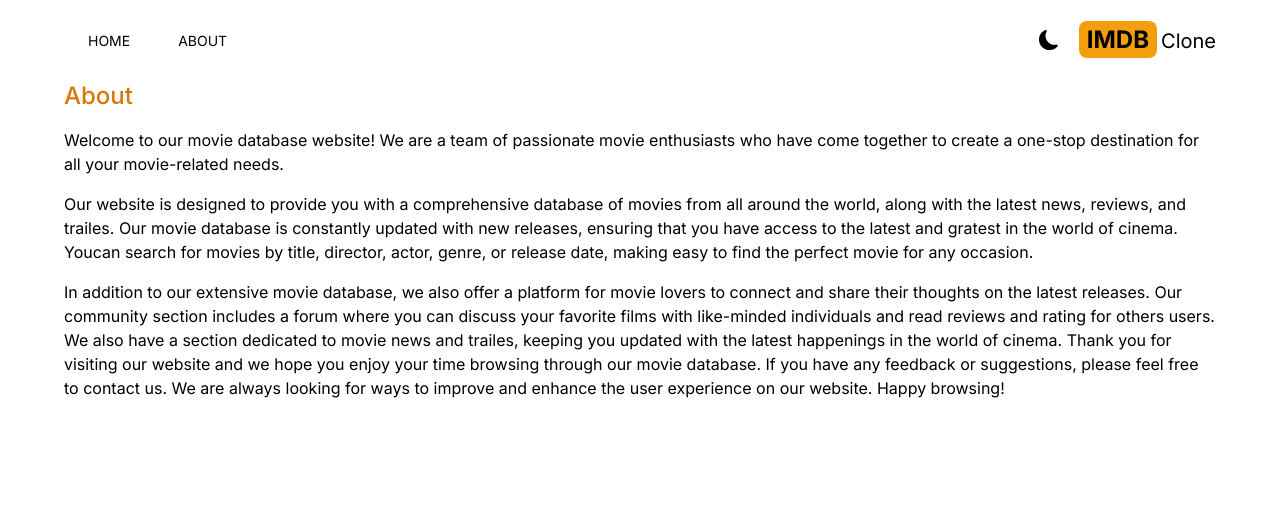
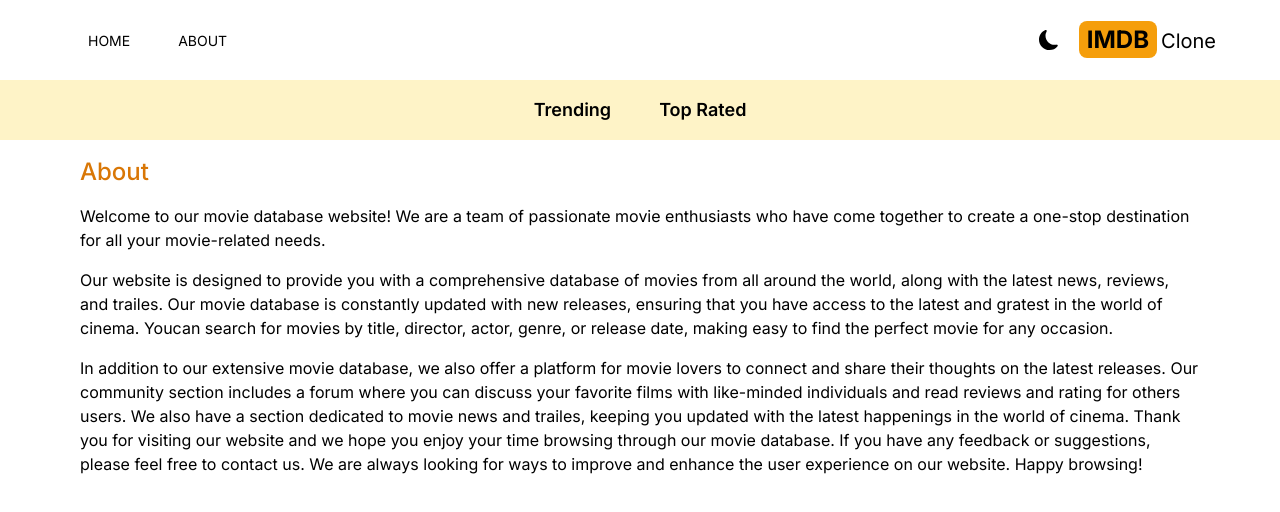
Before and after one commit to Grazziano/imdb, a Next.js app: page /about in a window 1280 px wide. Shown: the top 512 px of the page. Built offline with nearby package versions, Linux system fonts and the light colour scheme.

Commit message:
Create the navbar component

```diff
--- a/src/app/about/page.jsx
+++ b/src/app/about/page.jsx
@@ -2,7 +2,7 @@ import React from 'react';
 
 export default function About() {
   return (
-    <div className="max-w-6xl mx-auto space-y-4">
+    <div className="max-w-6xl mx-auto space-y-4 p-4">
       <h1 className="text-2xl font-medium text-amber-600">About</h1>
 
       <p>
--- a/src/app/layout.js
+++ b/src/app/layout.js
@@ -2,6 +2,7 @@ import { Inter } from 'next/font/google';
 import './globals.css';
 import Header from '@/components/Header';
 import Providers from './Providers';
+import Navbar from '@/components/Navbar';
 
 const inter = Inter({ subsets: ['latin'] });
 
@@ -16,6 +17,7 @@ export default function RootLayout({ children }) {
       <body className={inter.className}>
         <Providers>
           <Header />
+          <Navbar />
           {children}
         </Providers>
       </body>
--- /dev/null
+++ b/src/components/Navbar.jsx
@@ -0,0 +1,11 @@
+import React from 'react';
+import NavbarItem from './NavbarItem';
+
+export default function Navbar() {
+  return (
+    <div className="flex justify-center dark:bg-gray-600 bg-amber-100 lg:text-lg p-4">
+      <NavbarItem title="Trending" param="fetchTrending" />
+      <NavbarItem title="Top Rated" param="fetchTopRated" />
+    </div>
+  );
+}
--- /dev/null
+++ b/src/components/NavbarItem.jsx
@@ -0,0 +1,25 @@
+'use client';
+import React from 'react';
+import Link from 'next/link';
+
+import { useSearchParams } from 'next/navigation';
+
+export default function NavbarItem({ title, param }) {
+  const searchParams = useSearchParams();
+  const genre = searchParams.get('genre');
+
+  return (
+    <div>
+      <Link
+        className={`m-4 hover:text-amber-600 font-semibold p-2 ${
+          genre &&
+          genre === param &&
+          'underline underline-offset-8 decoration-4 decoration-amber-500 rounded-lg'
+        }`}
+        href={`/?genre=${param}`}
+      >
+        {title}
+      </Link>
+    </div>
+  );
+}
```
